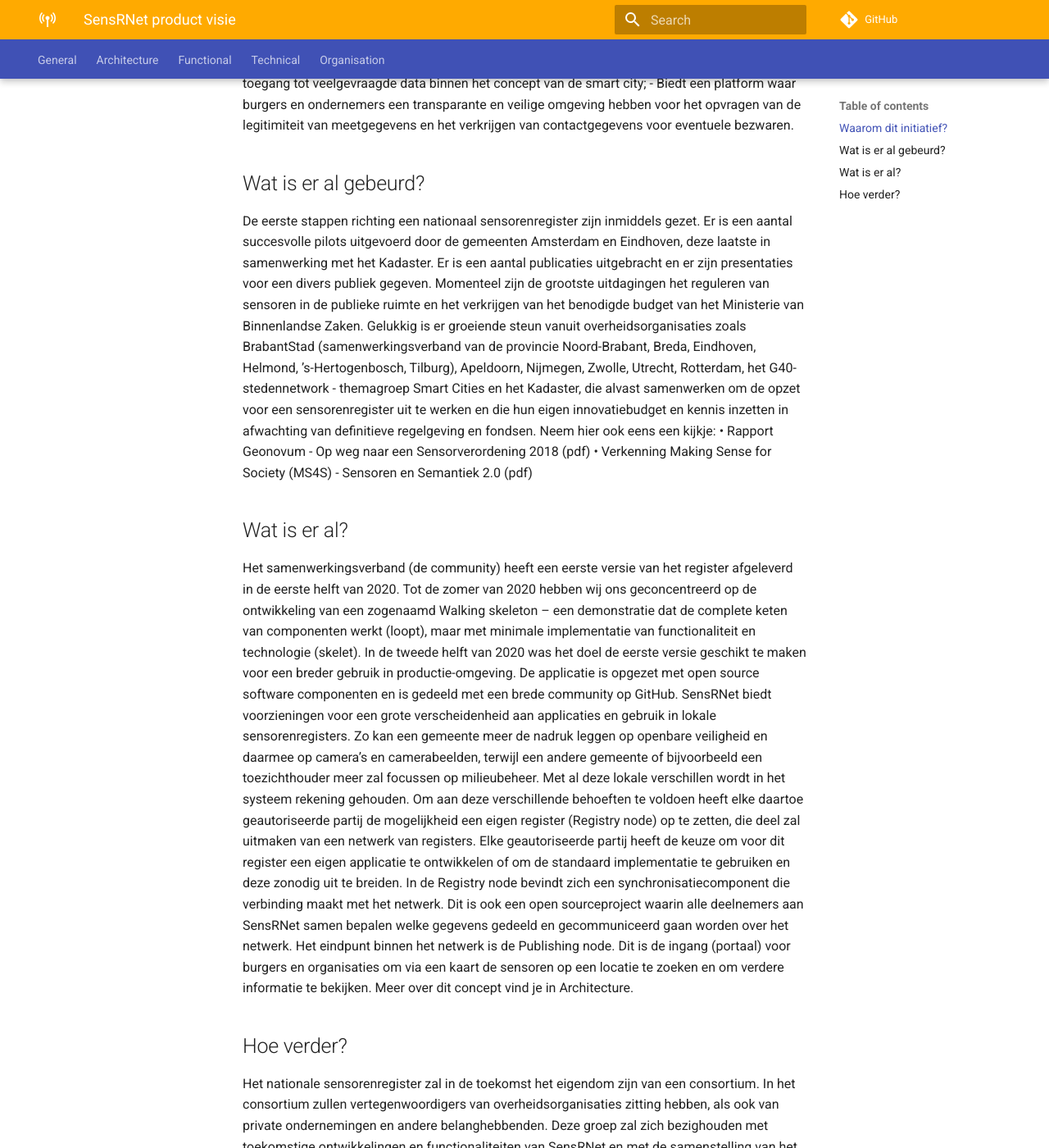
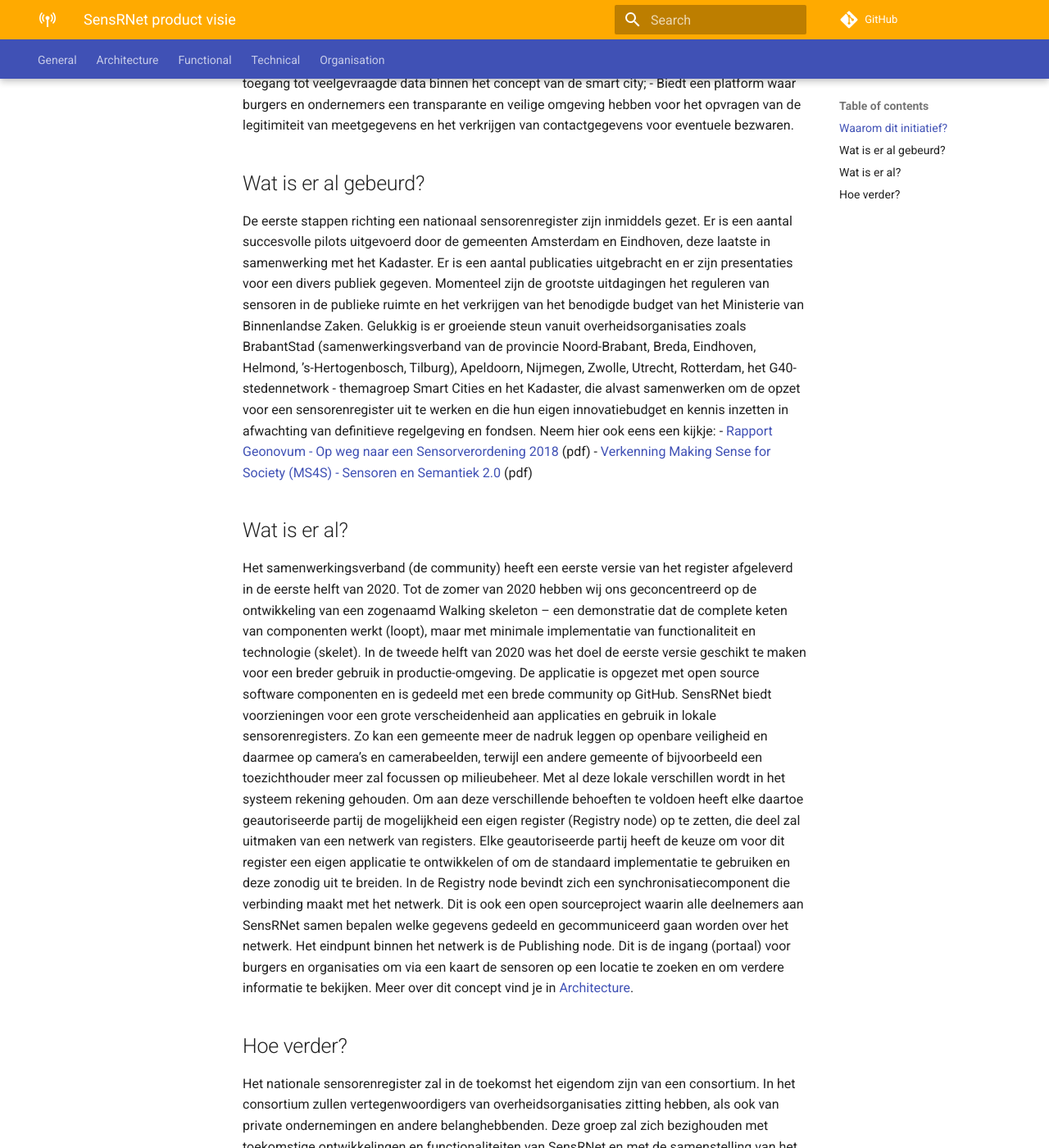
Before and after one commit to kadaster-labs/sensrnet-home, an MkDocs documentation site: the page built from docs/Productvisie - NL.md, in a window 1280 px wide and 1400 px high, scrolled down 588 px. Shown: the whole window at 82% size. Built offline with MkDocs 1.6.1 and Material for MkDocs 9.7.7, drawn with Linux system fonts in a browser that asks for light colours; comment, search, counter and statistics services are not loaded; part of the change alters nothing that is shown.

```diff
--- a/docs/Productvisie - NL.md
+++ b/docs/Productvisie - NL.md
@@ -14,8 +14,8 @@ Het register:
 De eerste stappen richting een nationaal sensorenregister zijn inmiddels gezet. Er is een aantal succesvolle pilots uitgevoerd door de gemeenten Amsterdam en Eindhoven, deze laatste in samenwerking met het Kadaster. Er is een aantal publicaties uitgebracht en er zijn presentaties voor een divers publiek gegeven. Momenteel zijn de grootste uitdagingen het reguleren van sensoren in de publieke ruimte en het verkrijgen van het benodigde budget van het Ministerie van Binnenlandse Zaken.
 Gelukkig is er groeiende steun vanuit overheidsorganisaties zoals BrabantStad (samenwerkingsverband van de provincie Noord-Brabant, Breda, Eindhoven, Helmond, ’s-Hertogenbosch, Tilburg), Apeldoorn, Nijmegen, Zwolle, Utrecht, Rotterdam, het G40-stedennetwork - themagroep Smart Cities en het Kadaster, die alvast samenwerken om de opzet voor een sensorenregister uit te werken en die hun eigen innovatiebudget en kennis inzetten in afwachting van definitieve regelgeving en fondsen.
 Neem hier ook eens een kijkje:
-•	Rapport Geonovum - Op weg naar een Sensorverordening 2018 (pdf)
-•	Verkenning Making Sense for Society (MS4S) - Sensoren en Semantiek 2.0 (pdf)
+- [Rapport Geonovum - Op weg naar een Sensorverordening 2018](Rapport-Op-weg-naar-een-Sensorverordening-eindversie-201218.pdf) (pdf)
+- [Verkenning Making Sense for Society (MS4S) - Sensoren en Semantiek 2.0](Verkenning-MS4S-SensorenEnSemantiek-2.0.pdf) (pdf)
 
 ## Wat is er al?
 Het samenwerkingsverband (de community) heeft een eerste versie van het register afgeleverd in de eerste helft van 2020. Tot de zomer van 2020 hebben wij ons geconcentreerd op de ontwikkeling van een zogenaamd Walking skeleton – een demonstratie dat de complete keten van componenten werkt (loopt), maar met minimale implementatie van functionaliteit en technologie (skelet). In de tweede helft van 2020 was het doel de eerste versie geschikt te maken voor een breder gebruik in productie-omgeving.
@@ -23,7 +23,7 @@ De applicatie is opgezet met open source software componenten en is gedeeld met
 Om aan deze verschillende behoeften te voldoen heeft elke daartoe geautoriseerde partij de mogelijkheid een eigen register (Registry node) op te zetten, die deel zal uitmaken van een netwerk van registers. Elke geautoriseerde partij heeft de keuze om voor dit register een eigen applicatie te ontwikkelen of om de standaard implementatie te gebruiken en deze zonodig uit te breiden.
 In de Registry node bevindt zich een synchronisatiecomponent die verbinding maakt met het netwerk. Dit is ook een open sourceproject waarin alle deelnemers aan SensRNet samen bepalen welke gegevens gedeeld en gecommuniceerd gaan worden over het netwerk.
 Het eindpunt binnen het netwerk is de Publishing node. Dit is de ingang (portaal) voor burgers en organisaties om via een kaart de sensoren op een locatie te zoeken en om verdere informatie te bekijken.
-Meer over dit concept vind je in Architecture.
+Meer over dit concept vind je in [Architecture](Architecture.md).
 
 ## Hoe verder?
 Het nationale sensorenregister zal in de toekomst het eigendom zijn van een consortium. In het consortium zullen vertegenwoordigers van overheidsorganisaties zitting hebben, als ook van private ondernemingen en andere belanghebbenden.
```
